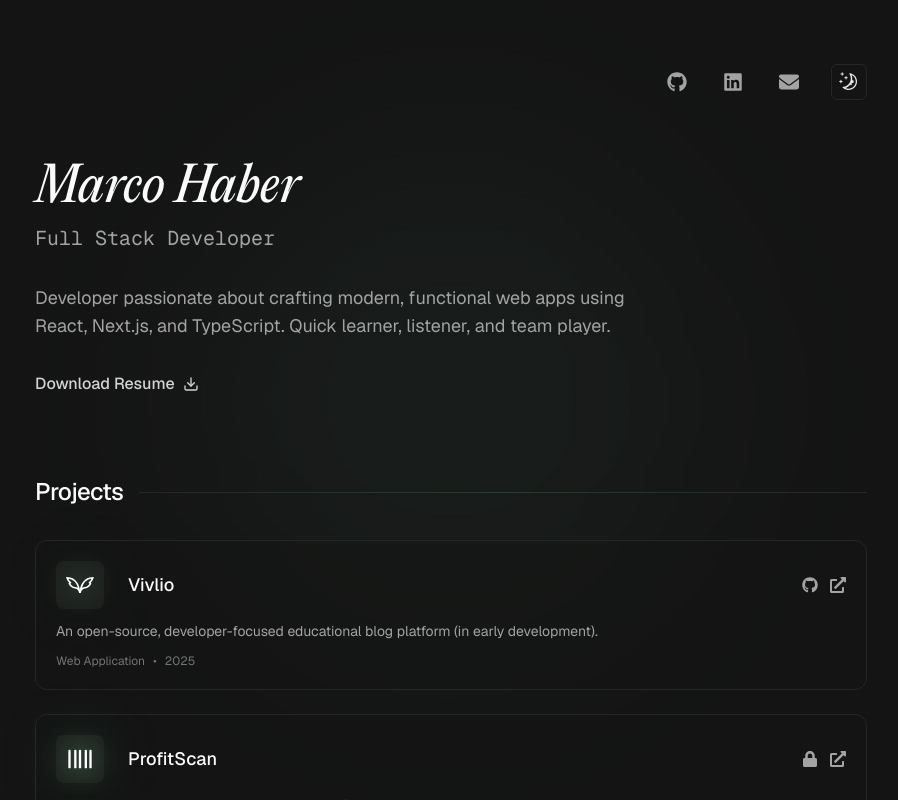
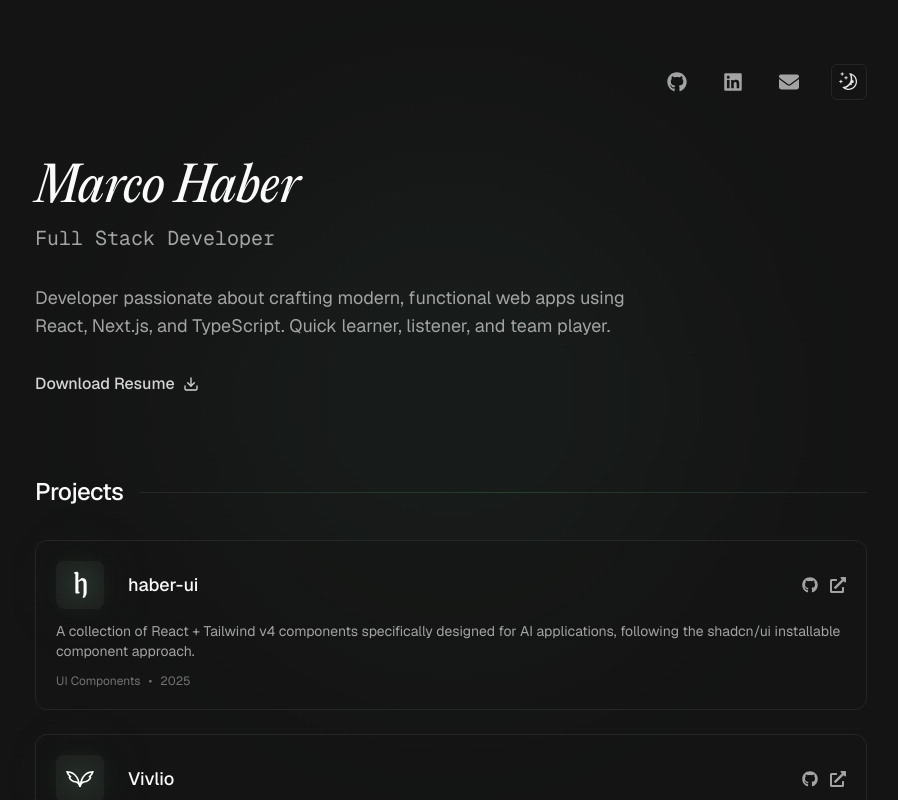
Before and after one commit to marcoshaber99/personal-site, a Next.js app: page / in a window 1280 px wide. Shown: the top 800 px of the page, without its empty margins (189-1087 px from the left). Built offline with nearby package versions, Linux system fonts and the light colour scheme.

Commit message:
Add haber-ui project and adjust project logo sizing

```diff
--- a/components/projects.tsx
+++ b/components/projects.tsx
@@ -42,7 +42,7 @@ export default function Projects() {
                         alt={`${project.title} logo`}
                         width={30}
                         height={30}
-                        className="object-contain dark:hidden"
+                        className="w-6 h-6 sm:w-7 sm:h-7 object-contain dark:hidden"
                         loading="lazy"
                         quality={90}
                       />
@@ -51,7 +51,7 @@ export default function Projects() {
                         alt={`${project.title} dark mode logo`}
                         width={30}
                         height={30}
-                        className="object-contain hidden dark:block"
+                        className="w-6 h-6 sm:w-7 sm:h-7 object-contain hidden dark:block"
                         loading="lazy"
                         quality={90}
                       />
--- a/data/content.ts
+++ b/data/content.ts
@@ -12,6 +12,18 @@ export const projects: {
   logo: string;
   logoDark?: string;
 }[] = [
+  {
+    title: "haber-ui",
+    description:
+      "A collection of React + Tailwind v4 components specifically designed for AI applications, following the shadcn/ui installable component approach.",
+    link: "https://haberui.com",
+    github: "https://github.com/marcoshaber99/haberui",
+    category: "UI Components",
+    date: "2025",
+    isPrivate: false,
+    logo: "/haberui-logo.svg",
+    logoDark: "/haberui-logo-dark.svg",
+  },
   {
     title: "Vivlio",
     description:
```
Also changed, not shown: public/haberui-logo-dark.svg (added), public/haberui-logo.svg (added).
